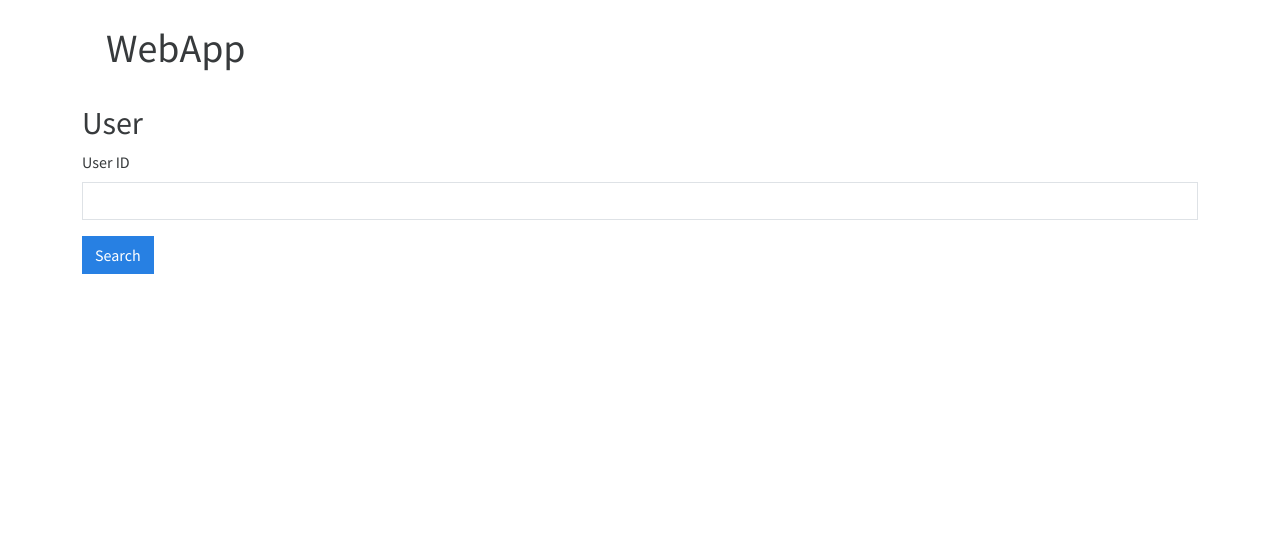
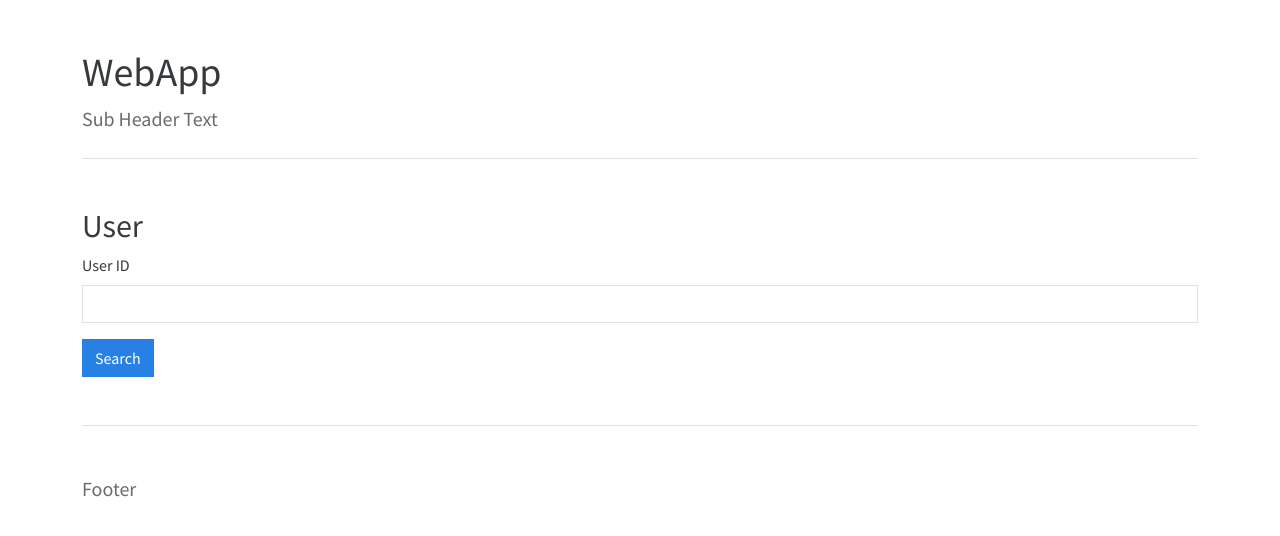
Before and after one commit to eugen-hoppe/webapp-template, a Python web app: template source/webapp/apps/web/templates/index.jinja2 in a window 1280 px wide. Shown: the top 536 px of the page. Run offline with Jinja, Linux system fonts and the light colour scheme; the template is opened without the code that fills it, so the values that code supplies are empty.

Commit message:
template

```diff
--- a/source/webapp/apps/web/templates/base.jinja2
+++ b/source/webapp/apps/web/templates/base.jinja2
@@ -6,15 +6,25 @@
   <title>{% block title %}WebApp{% endblock %}</title>
   <link rel="stylesheet" href="/static/css/bootstrap.min.css">
 </head>
+
 <body class="container">
-  <header class="p-4 bg-gray-800 text-grey">
-    <h1 class="text-xl">WebApp</h1>
+
+  <header class="pt-5 pb-2 border-bottom">
+    <h1>WebApp</h1>
+    <p class="fs-5 text-muted">Sub Header Text</p>
+
   </header>
 
+  <main class="pt-5">
     {% block content %}{% endblock %}
+  </main>
 
+  <footer class="pt-4 my-md-5 pt-md-5 border-top">
+    <p class="fs-5 text-muted">Footer</p>
+  </footer>
 
   <script src="/static/js/htmx.min.js"></script>
   <script src="/static/js/bootstrap.bundle.min.js"></script>
 </body>
+
 </html>
```
